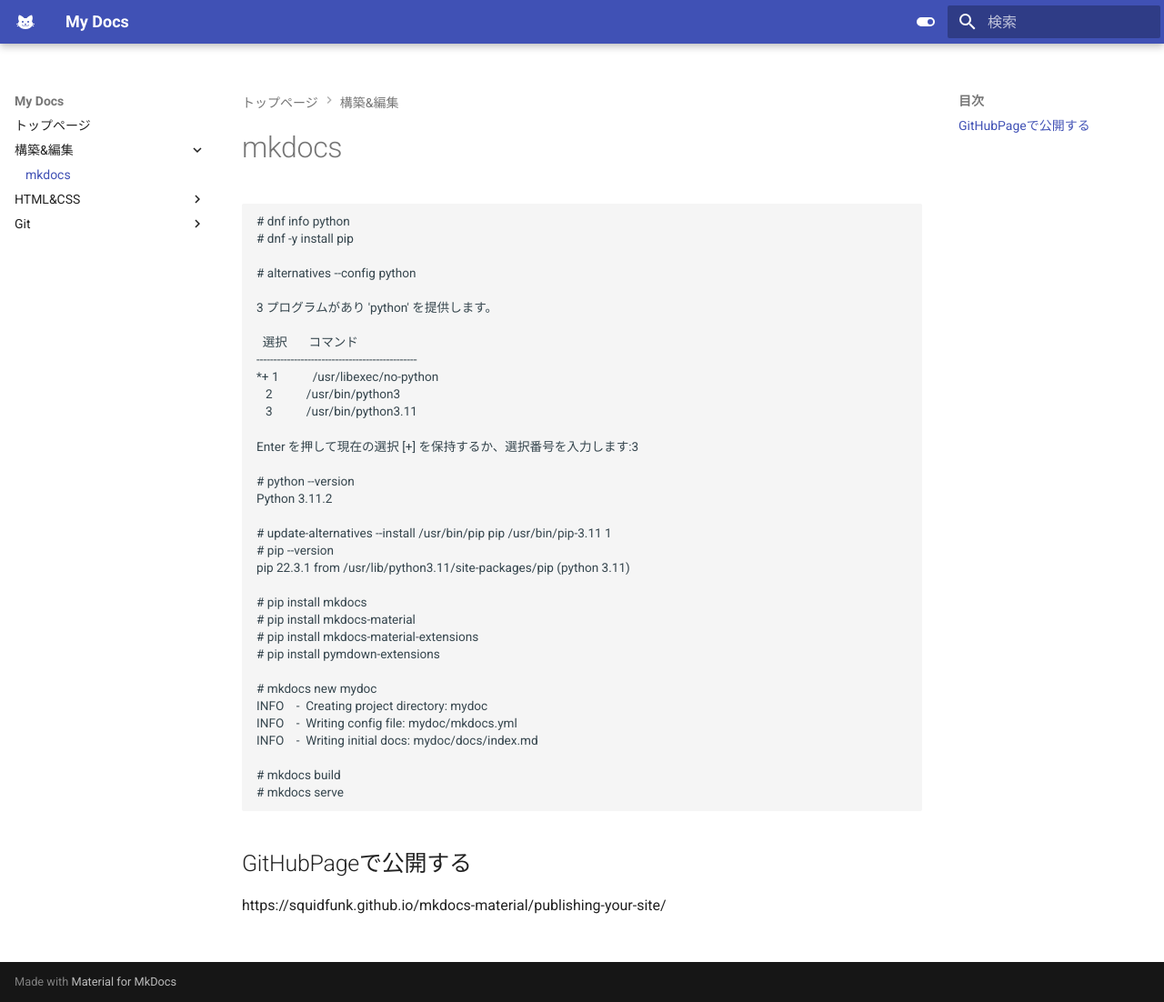
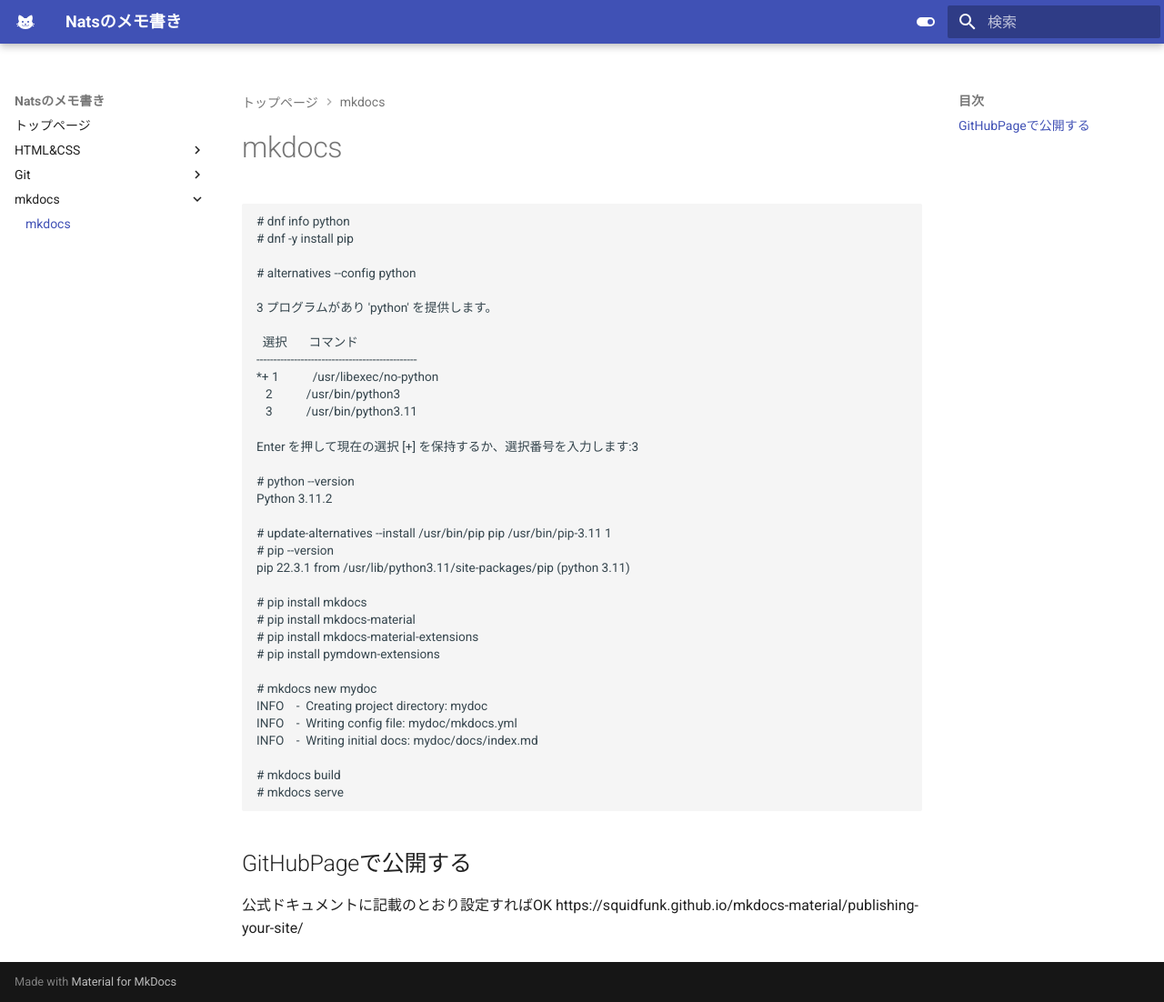
Before and after one commit to Nats72/mypage, an MkDocs documentation site: the page built from docs/mkdocs.md, in a window 1280 px wide and 1102 px high. Shown: the whole window at 91% size. Built offline with MkDocs 1.6.1 and Material for MkDocs 9.7.7, drawn with Linux system fonts in a browser that asks for light colours.

Commit message:
add mediaquery

````diff
--- a/docs/mkdocs.md
+++ b/docs/mkdocs.md
@@ -37,4 +37,5 @@
 ```
 
 ## GitHubPageで公開する
+公式ドキュメントに記載のとおり設定すればOK
 https://squidfunk.github.io/mkdocs-material/publishing-your-site/
--- a/mkdocs.yml
+++ b/mkdocs.yml
@@ -6,16 +6,17 @@
 # search:
 #   boost: 2
 
-site_name: My Docs
-# site_url: https://example.com/
+site_name: Natsのメモ書き
+site_url: https://nats72.github.io/mypage/
 nav:
   - トップページ: index.md
-  - 構築&編集:
-    - mkdocs.md
   - HTML&CSS:
-    - display: HTML_CSS/display.md
+    - 真ん中寄せ: ./html_css/center.md
+    - メディアクエリ: ./html_css/mediaquery.md
   - Git:
     - git.md
+  - mkdocs:
+    - mkdocs.md
 
 theme:
   name: material
@@ -52,6 +53,7 @@
     - search.suggest              # 検索候補の単語候補を検索窓に表示する
     - search.highlight            # 検索で辿った先の文字をハイライトする
     - search.share                # 検索窓に共有リンクボタンを表示
+    - content.tabs.link           # タブ機能の有効化
 
   plugins:
     - search:
@@ -64,3 +66,9 @@
 
 extra_javascript:
   - js/extra.js
+
+# タブ機能の有効化
+markdown_extensions:
+  - pymdownx.superfences
+  - pymdownx.tabbed:
+      alternate_style: true
````
Also changed, not shown: docs/html_css/center.md (added, +91 -0 lines), docs/html_css/display.md (deleted, +0 -1 lines), docs/html_css/mediaquery.md (added, +65 -0 lines), 1 other file.
